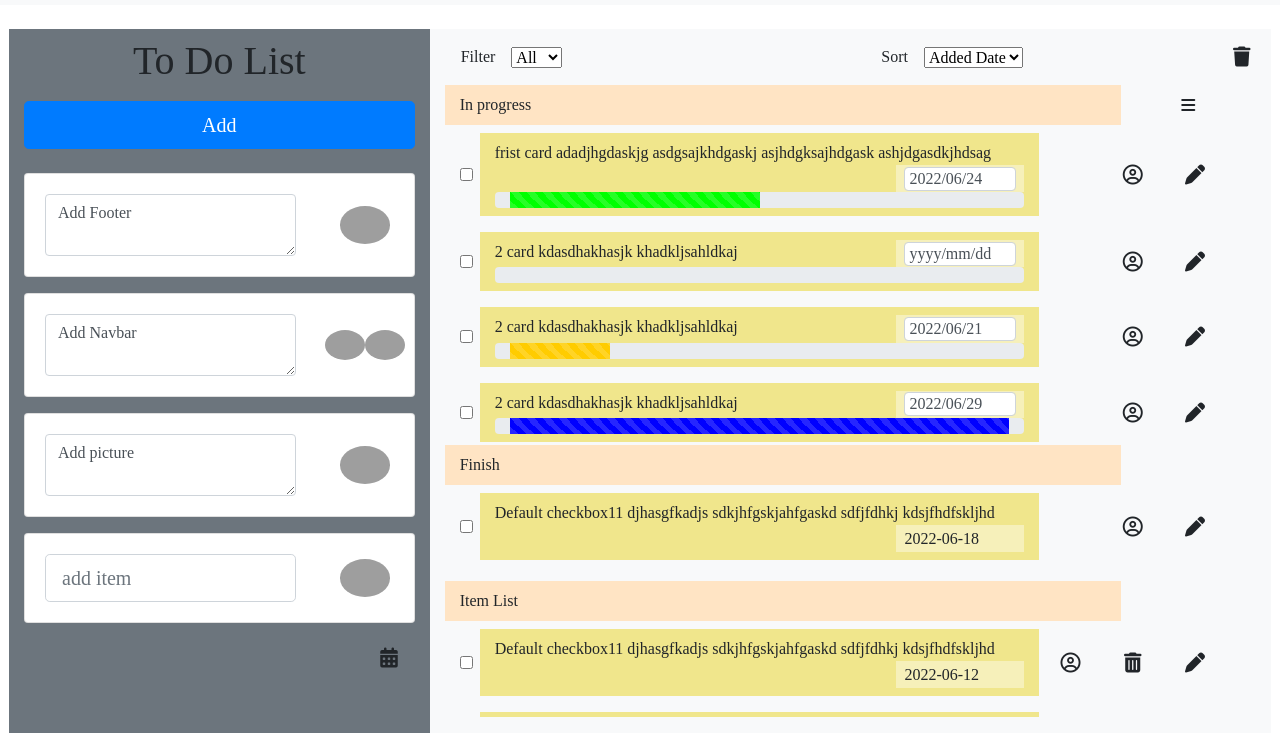
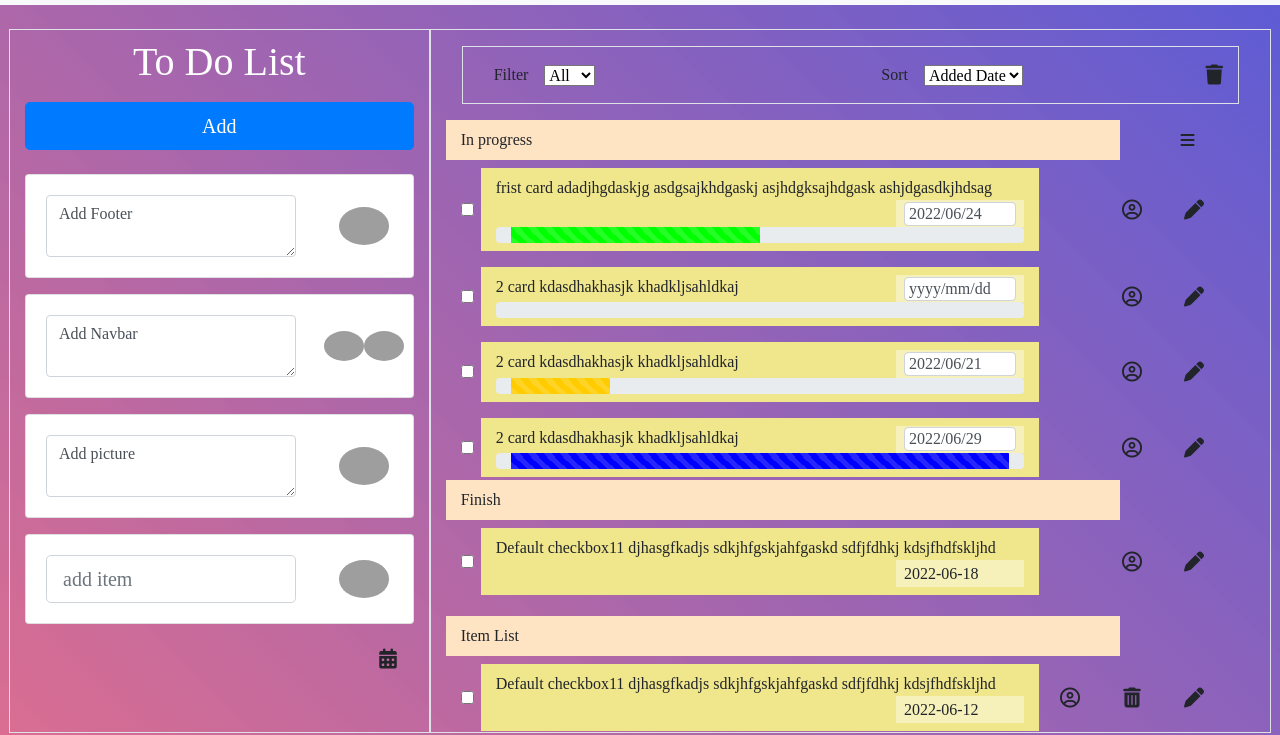
Before and after one commit to Axo49/GenerationA2G1, a plain HTML site: page index.html in a window 1280 px wide. Shown: the part 101-836 px from the top of the page. Drawn offline with nearby package versions, Linux system fonts and the light colour scheme; grey boxes are pictures that could not be loaded; a web font is replaced by a local one.

Commit message:
add bg colour

```diff
--- a/index.html
+++ b/index.html
@@ -62,10 +62,10 @@
 
     <!-- todolist & Filter -->
     <section>
-        <div class="container-fluid p-4">
+        <div class="container-fluid p-4 ">
         <div class="row ">
-            <div class="col-md-4 bg-secondary  ">
-                <h1 class="text-center p-2">To Do List</h1>
+            <div class="col-md-4 border border-ligh ">
+                <h1 class="text-center text-white p-2">To Do List</h1>
                 <button type="button" class="btn btn-primary btn-lg btn-block mb-4">Add</button>
                 <form >
                    <div class="form-group">
@@ -108,7 +108,7 @@
                                     </div>
                                 </div>
                                 <div class="col-md-3 d-flex justify-content-center align-items-center">
-                                    <img src="https://images.unsplash.com/photo-1438761681033-6461ffad8d80?ixlib=rb-1.2.1&ixid=MnwxMjA3fDB8MHxzZWFyY2h8Mnx8cGVyc29ufGVufDB8fDB8fA%3D%3D&w=1000&q=80" class="card-img ppliconw1 rounded-circle " alt="...">
+                                    <img src="https://api.time.com/wp-content/uploads/2014/05/166259035.jpg?quality=85&w=800" class="card-img ppliconw1 rounded-circle " alt="...">
                                 </div>
                             </div>
                         </div>
@@ -132,9 +132,9 @@
                    </div>
                 </form>
             </div>
-            <div class="col-8 bg-light fixHeight">
-                <div class="row d-flex justify-content-center">
-                    <div class="col-md-6 d-flex align-items-center">
+            <div class="col-8 fixHeight border border-ligh">
+                <div class="row d-flex justify-content-center border border-ligh m-3">
+                    <div class="col-md-6 d-flex align-items-center  ">
                         <p class="p-3 mb-0 ">Filter</p>
                         <div>
                          <select class="form-select">
--- a/style.css
+++ b/style.css
@@ -2,6 +2,13 @@
     font-family: 'Noto Sans TC', sans-serif;
     font-family: 'Tiro Devanagari Sanskrit', serif;
 }
+
+body {
+    background: -moz-linear-gradient(45deg, rgba(213, 15, 61, 0.6), rgba(13, 17, 198, 0.69) 100%);
+    background: -webkit-linear-gradient(45deg, rgba(213, 15, 61, 0.6), rgba(13, 17, 198, 0.69) 100%);
+    background: linear-gradient(to 45deg, rgba(213, 15, 61, 0.6), rgba(13, 17, 198, 0.69) 100%);
+    background-size:cover;
+  }
 
 .inProgress{
     /* width: 80%; */
```
